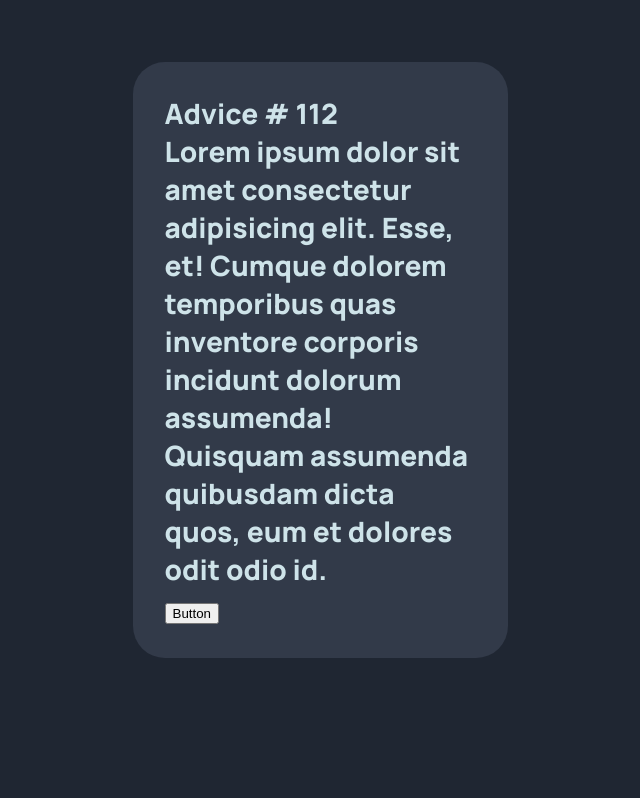
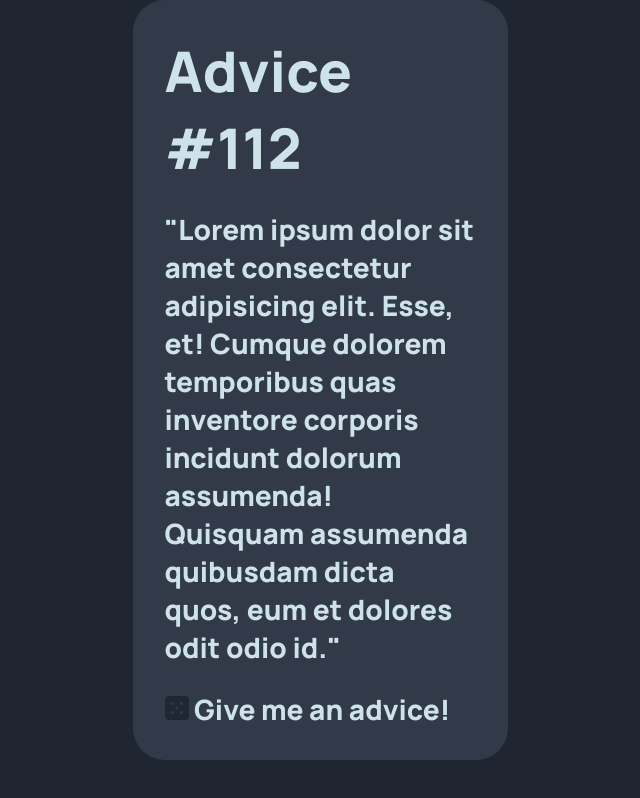
Before and after one commit to Dmnk28/advices, a plain HTML site: page index.html in a window 1280 px wide. Shown: the whole page, without its empty margins (320-960 px from the left). Drawn offline with Linux system fonts and the light colour scheme.

Commit message:
HTML-Structure done

```diff
--- a/index.html
+++ b/index.html
@@ -12,10 +12,16 @@
 </head>
 
 <body>
-    <main>
-        <div id="advice-number">Advice # 112</div>
-        <p id="advice-text">Lorem ipsum dolor sit amet consectetur adipisicing elit. Esse, et! Cumque dolorem temporibus quas inventore corporis incidunt dolorum assumenda! Quisquam assumenda quibusdam dicta quos, eum et dolores odit odio id.</p>
-        <button id="advice-btn">Button</button>
+    <main class="flow">
+        <h1>Advice #<span id="advice-number">112</span></h1>
+        <p>
+            "<span id="advice-text">Lorem ipsum dolor sit amet consectetur adipisicing elit. Esse, et! Cumque dolorem temporibus quas inventore corporis incidunt dolorum assumenda! Quisquam assumenda quibusdam dicta quos, eum et dolores odit odio id.</span>"
+        </p>
+        <div id="divider"></div>
+        <a id="advice-btn" onclick="handleClick()">
+            <img id="dice" src="./images/icon-dice.svg" />
+            <span class="sr-only">Give me an advice!</span>
+        </a>
     </main>
 </body>
 </html>
```
